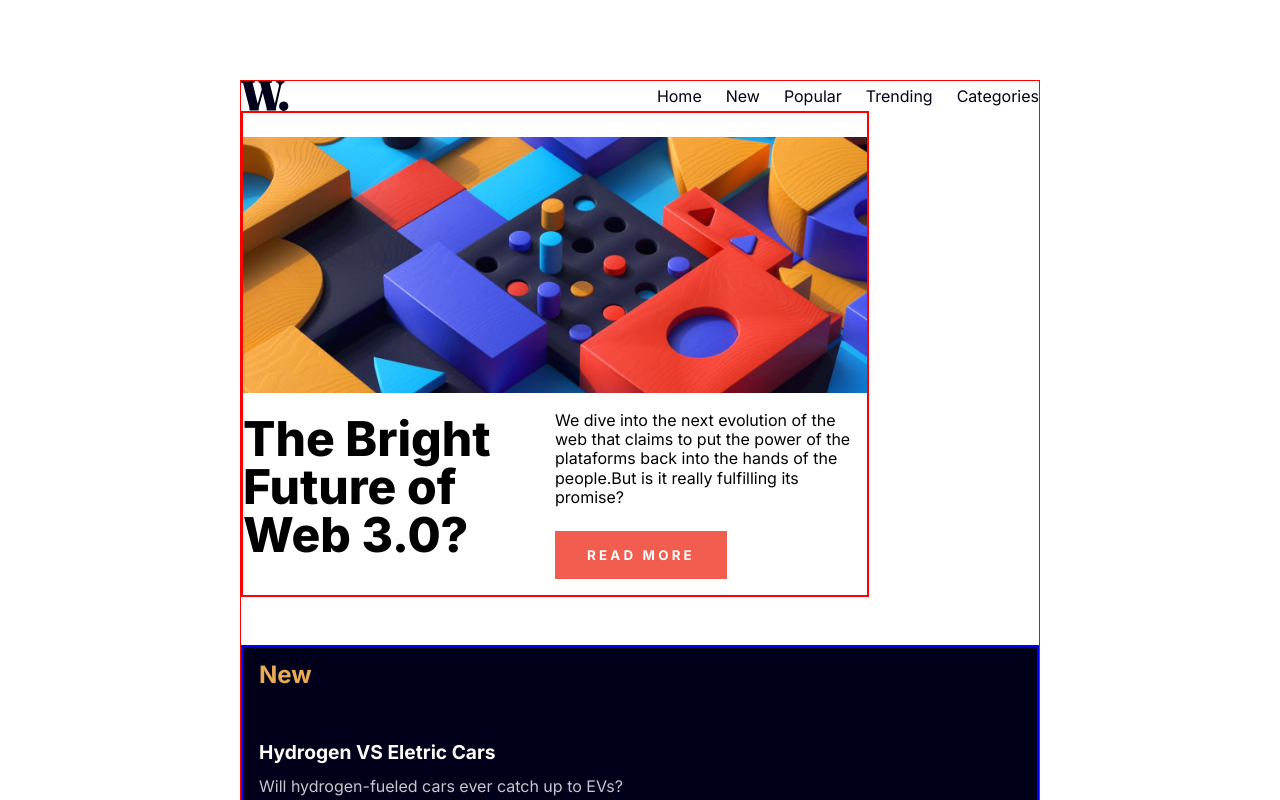
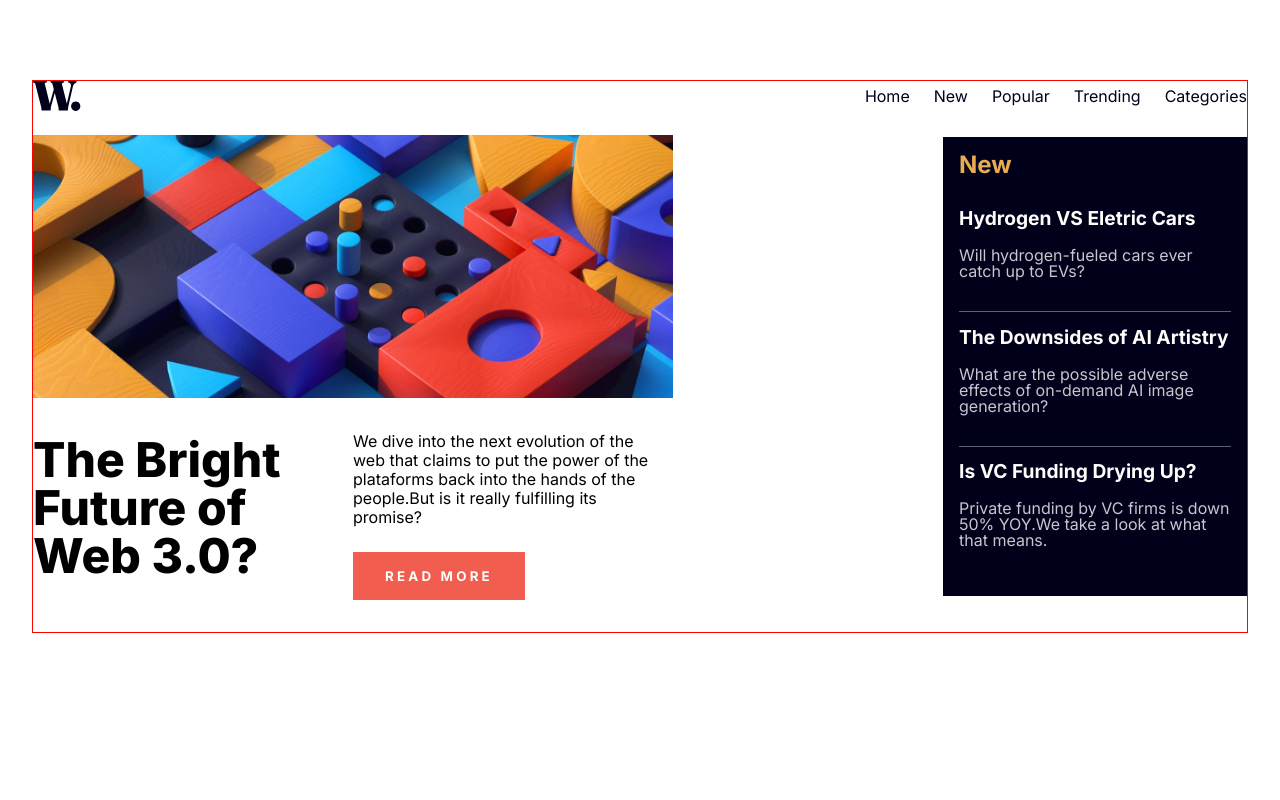
Before and after one commit to reginaguermandi/homepage, a React (Create React App) app: page / in a window 1280 px wide. Shown: the top 800 px of the page. Built offline with nearby package versions, Linux system fonts and the light colour scheme.

Commit message:
adjust responsiveness on tablet and desktop

```diff
--- a/src/Components/App/App.css
+++ b/src/Components/App/App.css
@@ -4,9 +4,20 @@
   border: 1px solid red;
 }
 
+@media (min-width: 760px) {
+  .App {
+    margin: 5rem 4rem;
+  }
+}
+
 @media (min-width: 1024px) {
   .App {
-    margin: 5rem 15rem;
-    /*border: 1px solid red;*/
+    margin: 5rem 2rem;
   }
 }
+
+@media (min-width: 1440px) {
+  .App {
+    margin: 5rem 15rem;
+  }
+}
--- a/src/Components/Aside/Aside.css
+++ b/src/Components/Aside/Aside.css
@@ -1,12 +1,12 @@
 .aside-container {
   margin-top: 3rem;
+  max-width: 25rem;
+  overflow: auto;
   background-color: hsl(240, 100%, 5%);
-
-  border: 2px solid blue;
 }
 
 .aside-container h2 {
-  padding: 1rem;
+  padding: 1rem 0 0 1rem;
   font-size: 1.5rem;
   font-weight: 600;
   color: hsl(35, 77%, 62%);
@@ -24,11 +24,45 @@
 .news h3 {
   font-weight: 600;
   font-size: 1.2rem;
-  padding: 1.5rem 0 1rem 0;
+  padding: 1rem 0 1.2rem 0;
   color: hsl(36, 100%, 99%);
 }
 
 .news p {
-  padding-bottom: 2.5rem;
+  padding-bottom: 2rem;
   color:hsl(233, 8%, 79%);
 }
+
+/* --------------- TABLET ------------------------*/
+
+@media (min-width: 768px) {
+  .aside-container {
+    max-width: 100%;
+  }
+}
+
+/*---------------- LAPTOP -----------------------*/
+
+
+@media (min-width: 1024px) {
+  .aside-container {
+    position: absolute;
+    margin-top: 0;
+    max-width: 19rem;
+    right: 0;
+    top: 3.5rem;
+  }
+}
+
+/*---------------- DESKTOP -----------------------*/
+
+@media (min-width: 1680px) {
+  .aside-container {
+    position: absolute;
+    margin-top: 0;
+    height: 38rem;
+    overflow: auto;
+    right: 0;
+    top: 3.5rem;
+  }
+}
--- a/src/Components/Header/Header.css
+++ b/src/Components/Header/Header.css
@@ -1,6 +1,6 @@
 .hero-container{
   max-width: 42rem;
-  border: 2px solid red;
+  /*border: 2px solid red;*/
 }
 
 .hero-image {
@@ -25,13 +25,11 @@
 }
 
 
-/* ---------------------------------------------- */
+/* --------------- TABLET/LAPTOP ------------------------*/
 
-
-
-@media (min-width: 1024px) {
+@media (min-width: 768px) {
   .hero-container{
-    max-width: 39rem;
+    max-width: 40rem;
   }
 
   .text-container {
@@ -50,11 +48,11 @@
 
   .p-container {
     width: 20rem;
+    padding: 1rem;
   }
 }
 
-
-/* ---------------------------------------------- */
+/*---------------- DESKTOP -----------------------*/
 
 
 @media (min-width: 1680px) {
--- a/src/Components/Navbar/Navbar.css
+++ b/src/Components/Navbar/Navbar.css
@@ -55,7 +55,9 @@
   line-height: 3rem;
 }
 
-@media (min-width: 1024px) {
+
+/* -------------- TABLET/LAPTOP/DESKTOP ------------------*/
+@media (min-width: 768px) {
     .menu {
       display: none;
     }
```
